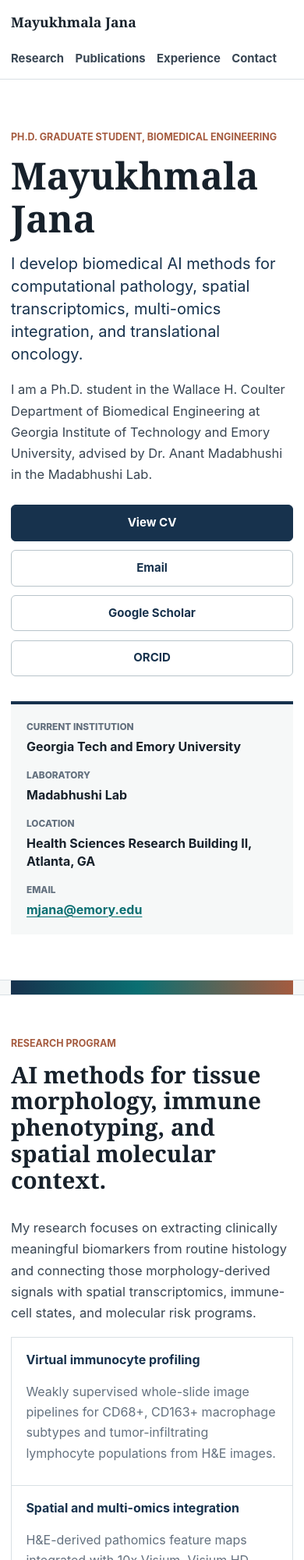
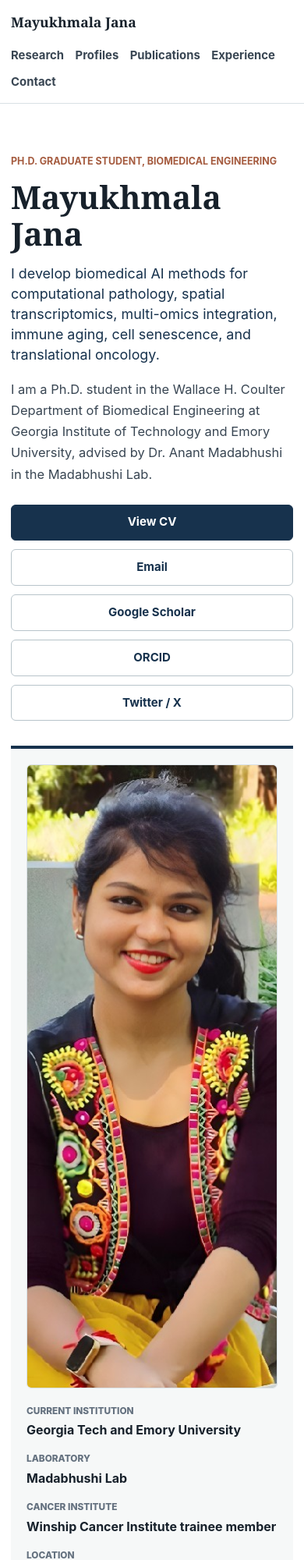
Before and after one commit to MayukhmalaJana/MayukhmalaJana.github.io, a plain HTML site: page index.html in a window 390 px wide. Shown: the top 2000 px of the page at 78% size. Drawn offline with Linux system fonts and the light colour scheme.

Commit message:
Add files via upload

```diff
--- a/index.html
+++ b/index.html
@@ -6,16 +6,17 @@
     <title>Mayukhmala Jana | Biomedical AI and Computational Pathology</title>
     <meta
       name="description"
-      content="Academic homepage of Mayukhmala Jana, Ph.D. student in Biomedical Engineering at Georgia Tech and Emory University, working in computational pathology, spatial transcriptomics, multi-omics AI, and translational oncology."
+      content="Academic homepage of Mayukhmala Jana, Ph.D. student in Biomedical Engineering at Georgia Tech and Emory University, working in computational pathology, spatial transcriptomics, multi-omics AI, immune aging, cell senescence, and translational oncology."
     />
     <meta name="author" content="Mayukhmala Jana" />
     <meta property="og:title" content="Mayukhmala Jana" />
     <meta
       property="og:description"
-      content="Biomedical AI, computational pathology, spatial transcriptomics, and translational oncology."
+      content="Biomedical AI, computational pathology, spatial transcriptomics, immune aging, cell senescence, and translational oncology."
     />
     <meta property="og:type" content="website" />
     <meta property="og:url" content="https://mayukhmalajana.github.io/" />
+    <meta property="og:image" content="https://mayukhmalajana.github.io/profile.jpeg" />
     <meta name="twitter:card" content="summary_large_image" />
     <link rel="canonical" href="https://mayukhmalajana.github.io/" />
     <link rel="stylesheet" href="styles.css" />
@@ -28,6 +29,7 @@
         <a class="site-name" href="#top">Mayukhmala Jana</a>
         <nav class="nav" aria-label="Primary navigation">
           <a href="#research">Research</a>
+          <a href="#profiles">Profiles</a>
           <a href="#publications">Publications</a>
           <a href="#experience">Experience</a>
           <a href="#contact">Contact</a>
@@ -43,7 +45,7 @@
             <h1>Mayukhmala Jana</h1>
             <p class="lead">
               I develop biomedical AI methods for computational pathology, spatial transcriptomics,
-              multi-omics integration, and translational oncology.
+              multi-omics integration, immune aging, cell senescence, and translational oncology.
             </p>
             <p>
               I am a Ph.D. student in the Wallace H. Coulter Department of Biomedical Engineering at
@@ -55,10 +57,14 @@
               <a class="button" href="mailto:mjana@emory.edu">Email</a>
               <a class="button" href="https://scholar.google.com/citations?user=GuKIK5QAAAAJ">Google Scholar</a>
               <a class="button" href="https://orcid.org/0000-0002-0179-8240">ORCID</a>
+              <a class="button" href="https://x.com/MayukhmalaJ">Twitter / X</a>
             </div>
           </div>
 
           <aside class="profile-panel" aria-label="Profile summary">
+            <figure class="portrait">
+              <img src="profile.jpeg" alt="Portrait of Mayukhmala Jana" width="800" height="800" />
+            </figure>
             <dl>
               <div>
                 <dt>Current Institution</dt>
@@ -69,12 +75,20 @@
                 <dd>Madabhushi Lab</dd>
               </div>
               <div>
+                <dt>Cancer Institute</dt>
+                <dd>Winship Cancer Institute trainee member</dd>
+              </div>
+              <div>
                 <dt>Location</dt>
                 <dd>Health Sciences Research Building II, Atlanta, GA</dd>
               </div>
               <div>
                 <dt>Email</dt>
-                <dd><a href="mailto:mjana@emory.edu">mjana@emory.edu</a></dd>
+                <dd>
+                  <a href="mailto:mjana@emory.edu">mjana@emory.edu</a><br />
+                  <a href="mailto:mjana7@gatech.edu">mjana7@gatech.edu</a><br />
+                  <a href="mailto:mayukhmala2019@gmail.com">mayukhmala2019@gmail.com</a>
+                </dd>
               </div>
             </dl>
           </aside>
@@ -95,21 +109,30 @@
             <p>
               My research focuses on extracting clinically meaningful biomarkers from routine histology
               and connecting those morphology-derived signals with spatial transcriptomics, immune-cell
-              states, and molecular risk programs.
+              states, immune aging, cell-senescence programs, and molecular risk programs.
             </p>
             <div class="research-list">
               <article>
-                <h3>Virtual immunocyte profiling</h3>
+                <h3>Generative AI virtual staining</h3>
                 <p>
-                  Weakly supervised whole-slide image pipelines for CD68+, CD163+ macrophage subtypes
-                  and tumor-infiltrating lymphocyte populations from H&amp;E images.
+                  Generative AI virtual staining and weakly supervised whole-slide image pipelines
+                  for CD68+, CD163+ macrophage subtypes and tumor-infiltrating lymphocyte populations
+                  from H&amp;E images.
                 </p>
               </article>
               <article>
                 <h3>Spatial and multi-omics integration</h3>
                 <p>
                   H&amp;E-derived pathomics feature maps integrated with 10x Visium, Visium HD,
-                  Xenium-relevant workflows, gene-expression programs, and molecular risk signatures.
+                  Xenium-relevant workflows, pathway analysis, gene-expression programs, and molecular
+                  risk signatures.
+                </p>
+              </article>
+              <article>
+                <h3>Immune aging and cell senescence</h3>
+                <p>
+                  Modeling aging-associated immune states, senescence programs, and tissue
+                  microenvironment shifts from histology, spatial transcriptomics, and multi-omics data.
                 </p>
               </article>
               <article>
@@ -170,12 +193,45 @@
           <div class="section-body">
             <ul class="plain-list">
               <li>Selected and funded, Emory Innovation Challenge FY2026 - HistoRisk AI.</li>
+              <li>Trainee Member, Winship Cancer Institute of Emory University, approved May 2026.</li>
               <li>First-author abstract, ASCO Annual Meeting 2026, Journal of Clinical Oncology.</li>
               <li>First-author abstract acceptance, ESMO Congress 2025, Annals of Oncology.</li>
               <li>First-author abstract acceptance, USCAP 2025, Laboratory Investigation.</li>
               <li>First author and methodology lead, DST-SERB Project SUR/2022/005169.</li>
               <li>Exemplify Client-Centricity Award, Accenture India Ltd.</li>
             </ul>
+          </div>
+        </div>
+      </section>
+
+      <section id="profiles" class="section section-muted">
+        <div class="section-layout">
+          <div class="section-title">
+            <p class="kicker">Profiles</p>
+            <h2>Institutional profiles and selected updates</h2>
+          </div>
+          <div class="section-body">
+            <div class="timeline">
+              <article>
+                <span class="date">Emory School of Medicine</span>
+                <h3>Madabhushi Lab staff profile</h3>
+                <p>
+                  Institutional profile through the Department of Radiology and Imaging Sciences,
+                  Emory University School of Medicine.
+                </p>
+                <p>
+                  <a href="https://med.emory.edu/departments/radiology/research/research-labs/madabhushi-lab/staff-profiles/jana-mayukhmala.html">View Emory profile</a>
+                </p>
+              </article>
+              <article>
+                <span class="date">Winship Cancer Institute</span>
+                <h3>Selected Winship update</h3>
+                <p>
+                  Featured in a Winship Cancer Institute of Emory University social media update.
+                </p>
+                <p><a href="https://x.com/WinshipAtEmory/status/2060829152601666002?s=20">View post on X</a></p>
+              </article>
+            </div>
           </div>
         </div>
       </section>
@@ -371,15 +427,15 @@
             <div class="skills-grid">
               <div>
                 <h3>Computational pathology</h3>
-                <p>Whole-slide imaging, pathomics, virtual staining, H&amp;E-to-IHC prediction, tumor microenvironment quantification, macrophage phenotyping, collagen morphometrics.</p>
+                <p>Whole-slide imaging, pathomics, virtual staining, H&amp;E-to-IHC prediction, tumor microenvironment quantification, macrophage phenotyping, immune aging, cell senescence, and collagen morphometrics.</p>
               </div>
               <div>
                 <h3>Spatial and multi-omics</h3>
-                <p>10x Visium, Visium HD, Xenium, spatial transcriptomics, image-to-transcriptomics integration, gene-expression inference, ligand-receptor analysis.</p>
+                <p>10x Visium, Visium HD, Xenium, spatial transcriptomics, image-to-transcriptomics integration, gene-expression inference, pathway analysis, and ligand-receptor analysis.</p>
               </div>
               <div>
                 <h3>AI and machine learning</h3>
-                <p>PyTorch, TensorFlow, CNNs, U-Net, vision transformers, weakly supervised learning, multiple instance learning, self-supervised learning, foundation models, generative AI.</p>
+                <p>PyTorch, TensorFlow, CNNs, U-Net, vision transformers, graph neural networks, geometric deep learning, weakly supervised learning, multiple instance learning, self-supervised learning, foundation models, generative AI, and model evaluation.</p>
               </div>
               <div>
                 <h3>Programming and systems</h3>
@@ -403,9 +459,12 @@
           <div class="contact-links">
             <a href="mailto:mjana@emory.edu">mjana@emory.edu</a>
             <a href="mailto:mjana7@gatech.edu">mjana7@gatech.edu</a>
+            <a href="mailto:mayukhmala2019@gmail.com">mayukhmala2019@gmail.com</a>
             <a href="https://orcid.org/0000-0002-0179-8240">ORCID</a>
             <a href="https://scholar.google.com/citations?user=GuKIK5QAAAAJ">Google Scholar</a>
+            <a href="https://med.emory.edu/departments/radiology/research/research-labs/madabhushi-lab/staff-profiles/jana-mayukhmala.html">Emory Lab Profile</a>
             <a href="https://github.com/MayukhmalaJana">GitHub</a>
+            <a href="https://x.com/MayukhmalaJ">Twitter / X</a>
           </div>
         </div>
       </section>
--- a/styles.css
+++ b/styles.css
@@ -19,6 +19,11 @@
 
 html {
   scroll-behavior: smooth;
+}
+
+html,
+body {
+  overflow-x: hidden;
 }
 
 body {
@@ -78,8 +83,9 @@ a:focus-visible {
   display: flex;
   align-items: center;
   justify-content: space-between;
-  gap: 1.25rem;
+  gap: 1rem 1.5rem;
   min-height: 68px;
+  flex-wrap: wrap;
 }
 
 .site-name {
@@ -88,15 +94,20 @@ a:focus-visible {
   font-size: 1.1rem;
   font-weight: 700;
   text-decoration: none;
+  white-space: nowrap;
 }
 
 .nav {
   display: flex;
   align-items: center;
-  gap: clamp(0.8rem, 2vw, 1.45rem);
+  justify-content: flex-end;
+  flex: 1 1 360px;
+  min-width: 0;
+  gap: clamp(0.65rem, 1.6vw, 1.25rem);
   color: var(--ink-soft);
   font-size: 0.93rem;
   font-weight: 650;
+  flex-wrap: wrap;
 }
 
 .nav a {
@@ -105,7 +116,7 @@ a:focus-visible {
 }
 
 .intro {
-  padding: 92px 0 58px;
+  padding: 78px 0 54px;
 }
 
 .page-grid {
@@ -113,6 +124,10 @@ a:focus-visible {
   grid-template-columns: minmax(0, 1.45fr) minmax(280px, 0.55fr);
   gap: clamp(2rem, 6vw, 5rem);
   align-items: start;
+}
+
+.intro-main {
+  min-width: 0;
 }
 
 .kicker {
@@ -139,9 +154,9 @@ h2 {
 }
 
 h1 {
-  max-width: 780px;
+  max-width: 720px;
   margin-bottom: 1rem;
-  font-size: clamp(3.25rem, 7vw, 5.8rem);
+  font-size: clamp(2.65rem, 5.2vw, 4.75rem);
 }
 
 h2 {
@@ -155,10 +170,10 @@ h3 {
 }
 
 .lead {
-  max-width: 780px;
+  max-width: 760px;
   margin-bottom: 1.1rem;
   color: var(--navy);
-  font-size: clamp(1.25rem, 2vw, 1.55rem);
+  font-size: clamp(1.12rem, 1.7vw, 1.36rem);
   line-height: 1.45;
 }
 
@@ -197,9 +212,24 @@ h3 {
 }
 
 .profile-panel {
+  min-width: 0;
   border-top: 4px solid var(--navy);
   background: var(--paper-alt);
   padding: 1.25rem;
+}
+
+.portrait {
+  margin: 0 0 1.2rem;
+}
+
+.portrait img {
+  display: block;
+  width: 100%;
+  aspect-ratio: 1;
+  border: 1px solid var(--line);
+  border-radius: 6px;
+  background: #fff;
+  object-fit: cover;
 }
 
 .profile-panel dl {
@@ -430,6 +460,18 @@ h3 {
 }
 
 @media (max-width: 900px) {
+  .header-inner {
+    align-items: flex-start;
+    flex-direction: column;
+    min-height: 0;
+    padding: 0.9rem 0;
+  }
+
+  .nav {
+    justify-content: flex-start;
+    flex: 0 1 auto;
+  }
+
   .page-grid,
   .section-layout,
   .contact-inner {
@@ -461,20 +503,13 @@ h3 {
     width: min(100% - 28px, var(--max));
   }
 
-  .header-inner {
-    align-items: flex-start;
-    flex-direction: column;
-    min-height: 0;
-    padding: 0.85rem 0;
-  }
-
   .nav {
     flex-wrap: wrap;
     gap: 0.55rem 0.9rem;
   }
 
   h1 {
-    font-size: 3rem;
+    font-size: 2.55rem;
   }
 
   .link-row {
```
Also changed, not shown: cv.html (+5 -1 lines), profile.jpeg (added).
